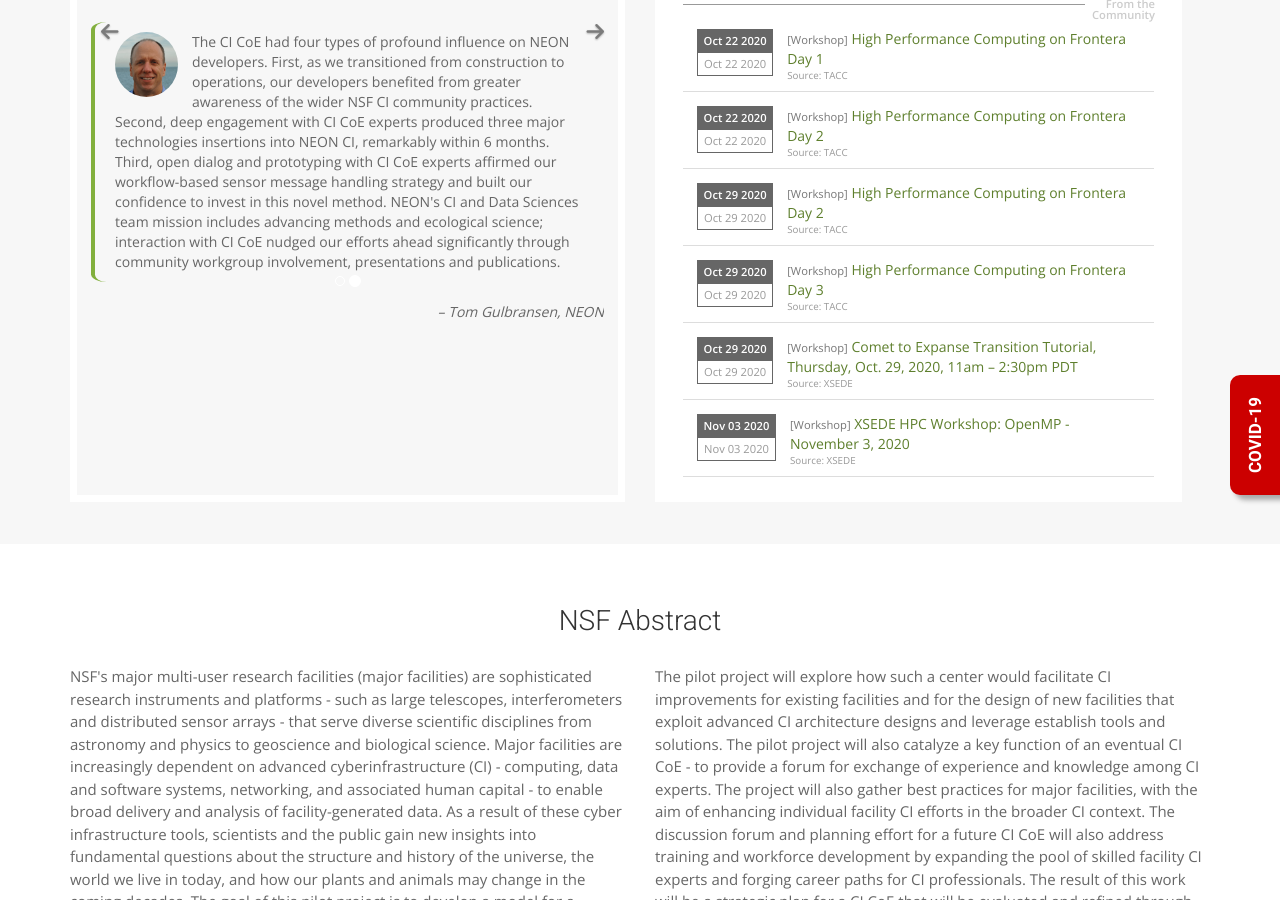
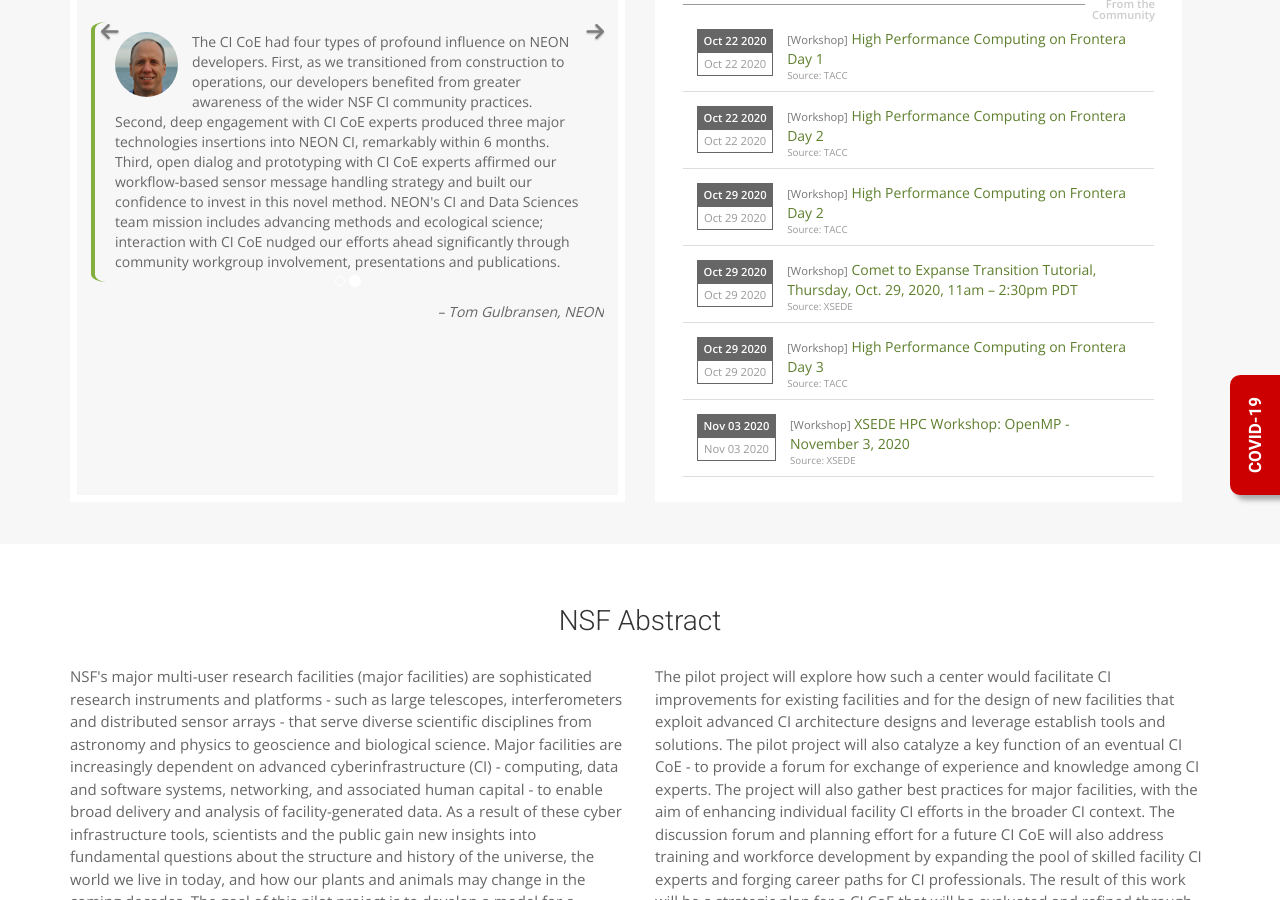
Before and after one commit to cicoe/cicoe.github.io, a Jekyll site: the page built from index.html, in a window 1280 px wide and 900 px high, scrolled down 1089 px. Built offline with Jekyll 4.4.1, drawn with Linux system fonts in a browser that asks for light colours; nearby versions of some CDN libraries; some web fonts are replaced; comment, search, counter and statistics services are not loaded.

Commit message:
updated training events

```diff
--- a/_data/training_opportunities.yml
+++ b/_data/training_opportunities.yml
@@ -21,13 +21,6 @@
   website: "https://learn.tacc.utexas.edu/course/view.php?id=95"
 - categroy: Workshop
   end_date: October 29, 2020
-  source: TACC
-  start_date: October 29, 2020
-  time: ''
-  title: High Performance Computing on Frontera Day 3
-  website: "https://learn.tacc.utexas.edu/course/view.php?id=95"
-- categroy: Workshop
-  end_date: October 29, 2020
   source: XSEDE
   start_date: October 29, 2020
   time: ''
@@ -35,9 +28,24 @@
     \ 2:30pm PDT"
   website: "https://www.xsede.org/web/xup/course-calendar/-/training-user/class/2167/session/3828/register"
 - categroy: Workshop
+  end_date: October 29, 2020
+  source: TACC
+  start_date: October 29, 2020
+  time: ''
+  title: High Performance Computing on Frontera Day 3
+  website: "https://learn.tacc.utexas.edu/course/view.php?id=95"
+- categroy: Workshop
   end_date: November 03, 2020
   source: XSEDE
   start_date: November 03, 2020
   time: ''
   title: 'XSEDE HPC Workshop: OpenMP - November 3, 2020'
   website: "https://www.xsede.org/web/xup/course-calendar/-/training-user/class/2168/session/3829/register"
+- categroy: Workshop
+  end_date: December 10, 2020
+  source: XSEDE
+  start_date: December 10, 2020
+  time: ''
+  title: 'XSEDE Webinar: Running Jupyter Notebooks on Expanse, Thursday, December
+    10, 2020, 11am-noon PST'
+  website: "https://www.xsede.org/web/xup/course-calendar/-/training-user/class/2200/session/3861/register"
```
